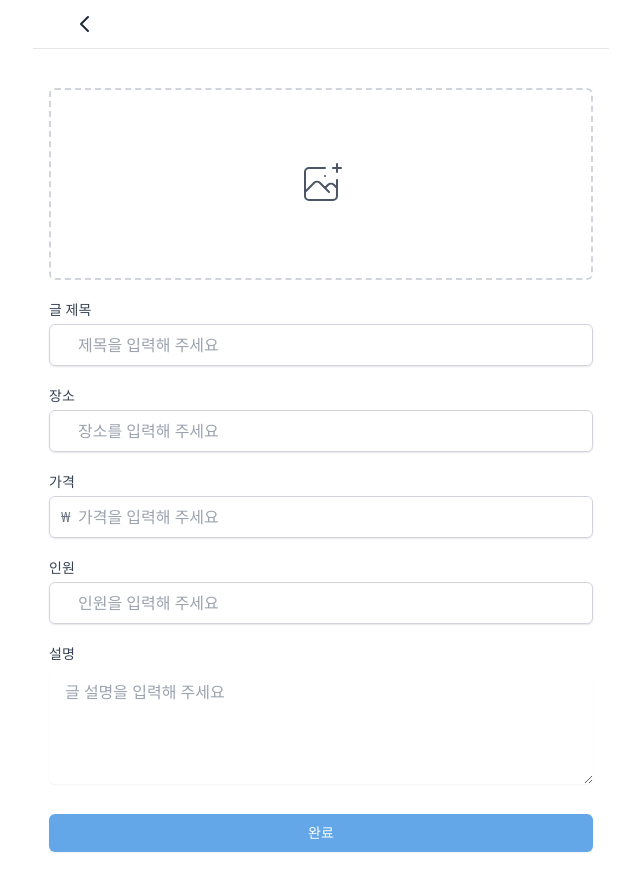
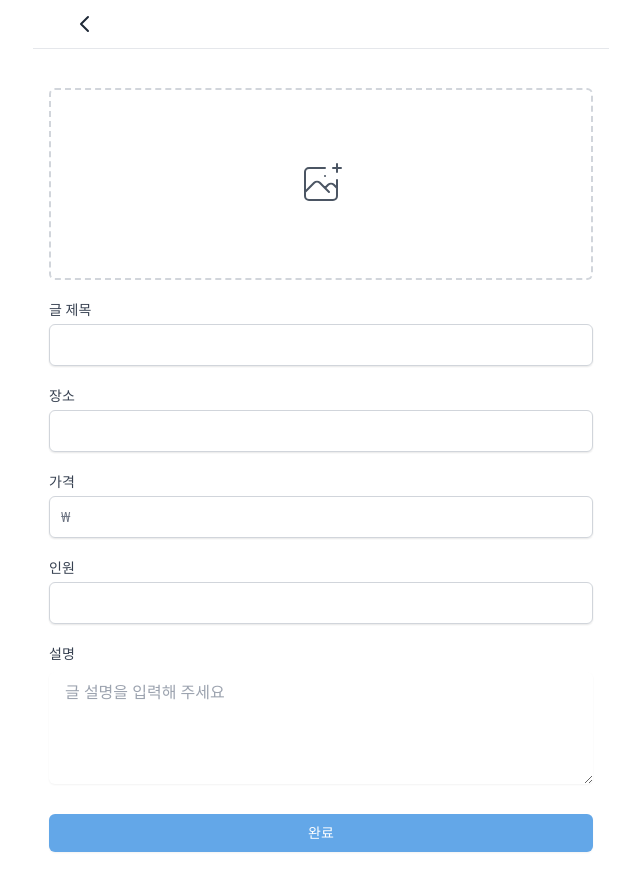
Before and after one commit to eazyseon/with-market, a Next.js app: page /products/upload in a window 1280 px wide. Shown: the whole page, without its empty margins (319-959 px from the left). Built offline with nearby package versions, Linux system fonts and the light colour scheme.

Commit message:
feat : react-hook-form 설치 / input,textarea 컴포넌트 수정

```diff
--- a/package.json
+++ b/package.json
@@ -20,6 +20,7 @@
     "next-auth": "^4.22.1",
     "react": "18.2.0",
     "react-dom": "18.2.0",
+    "react-hook-form": "^7.43.9",
     "typescript": "5.0.4"
   },
   "devDependencies": {
--- a/src/components/input.tsx
+++ b/src/components/input.tsx
@@ -1,23 +1,37 @@
+import { UseFormRegisterReturn } from "react-hook-form";
+
 interface InputProps {
   label: string;
   name: string;
   kind?: "text" | "price";
   type: string;
-  [key: string]: any;
+  register: UseFormRegisterReturn;
+  required: boolean;
 }
 
-const Input = ({ label, name, kind = "text", type, ...rest }: InputProps) => {
+const Input = ({
+  label,
+  name,
+  kind = "text",
+  register,
+  type,
+  required,
+}: InputProps) => {
   return (
     <>
-      <label className="mb-1 block text-sm font-medium text-gray-700">
+      <label
+        className="mb-1 block text-sm font-medium text-gray-700"
+        htmlFor={name}
+      >
         {label}
       </label>
       {kind === "text" ? (
         <div className="rounded-md relative flex  items-center shadow-sm">
           <input
             id={name}
+            {...register}
             type={type}
-            {...rest}
+            required={required}
             className="appearance-none pl-7 w-full px-3 py-2 border border-gray-300 rounded-md shadow-sm placeholder-gray-400 focus:outline-none focus:ring-primaryB-400 focus:border-primaryB-400"
           />
         </div>
@@ -29,8 +43,9 @@ const Input = ({ label, name, kind = "text", type, ...rest }: InputProps) => {
           </div>
           <input
             id={name}
+            {...register}
             type={type}
-            {...rest}
+            required={required}
             className="appearance-none pl-7 w-full px-3 py-2 border border-gray-300 rounded-md shadow-sm placeholder-gray-400 focus:outline-none focus:ring-primaryB-400 focus:border-primaryB-400"
           />
         </div>
--- a/src/components/textarea.tsx
+++ b/src/components/textarea.tsx
@@ -1,10 +1,13 @@
+import { UseFormRegisterReturn } from "react-hook-form";
+
 interface TextAreaProps {
   label?: string;
   name?: string;
+  register: UseFormRegisterReturn;
   [key: string]: any;
 }
 
-const TextArea = ({ label, name, ...rest }: TextAreaProps) => {
+const TextArea = ({ label, name, register, ...rest }: TextAreaProps) => {
   return (
     <div>
       {label ? (
@@ -17,6 +20,7 @@ const TextArea = ({ label, name, ...rest }: TextAreaProps) => {
       ) : null}
       <textarea
         id={name}
+        {...register}
         className="px-4 py-2 my-1 shadow-sm w-full rounded-md focus:outline-none focus:outline-primaryB-400"
         rows={4}
         {...rest}
--- a/src/pages/products/upload.tsx
+++ b/src/pages/products/upload.tsx
@@ -3,11 +3,13 @@ import Layout from "@/components/layout";
 import Button from "@/components/button";
 import TextArea from "@/components/textarea";
 import Input from "@/components/input";
+import { useForm } from "react-hook-form";
 
 const Upload: NextPage = () => {
+  const { register, handleSubmit } = useForm();
   return (
     <Layout canGoBack>
-      <div className="px-4 py-10">
+      <form className="px-4 py-10">
         <div>
           <label className="w-full cursor-pointer text-gray-600 hover:border-primaryB-400 hover:text-primaryB-400 flex items-center justify-center border-2 border-dashed border-gray-300 h-48 rounded-md">
             <svg
@@ -29,24 +31,27 @@ const Upload: NextPage = () => {
         </div>
         <div className="my-5">
           <Input
+            register={register("name", { required: true })}
             label="글 제목"
-            id="name"
+            name="name"
             type="text"
             placeholder="제목을 입력해 주세요"
           />
         </div>
         <div className="my-5">
           <Input
+            register={register("place", { required: true })}
             label="장소"
-            id="place"
+            name="place"
             type="text"
             placeholder="장소를 입력해 주세요"
           />
         </div>
         <div className="my-5">
           <Input
+            register={register("price", { required: true })}
             label="가격"
-            id="price"
+            name="price"
             type="text"
             kind="price"
             placeholder="가격을 입력해 주세요"
@@ -54,6 +59,7 @@ const Upload: NextPage = () => {
         </div>
         <div className="my-5">
           <Input
+            register={register("people", { required: true })}
             label="인원"
             id="people"
             type="text"
@@ -61,10 +67,15 @@ const Upload: NextPage = () => {
           />
         </div>
         <div>
-          <TextArea label="설명" placeholder="글 설명을 입력해 주세요" />
+          <TextArea
+            register={register("description", { required: true })}
+            name="description"
+            label="설명"
+            placeholder="글 설명을 입력해 주세요"
+          />
         </div>
         <Button text="완료" />
-      </div>
+      </form>
     </Layout>
   );
 };
--- a/src/pages/with/write.tsx
+++ b/src/pages/with/write.tsx
@@ -2,12 +2,18 @@ import type { NextPage } from "next";
 import Layout from "@/components/layout";
 import Button from "@/components/button";
 import TextArea from "@/components/textarea";
+import { useForm } from "react-hook-form";
 
 const Write: NextPage = () => {
+  const { register, handleSubmit } = useForm();
   return (
     <Layout canGoBack>
       <form className="px-4 py-10">
-        <TextArea placeholder="✏️우리동네 궁금한 점을 질문 해보세요!" />
+        <TextArea
+          register={register("question", { required: true })}
+          name="question"
+          placeholder="✏️우리동네 궁금한 점을 질문 해보세요!"
+        />
         <Button text="질문하기" />
       </form>
     </Layout>
```
Also changed, not shown: 1 other file (tests, documents, lock files or other folders).
